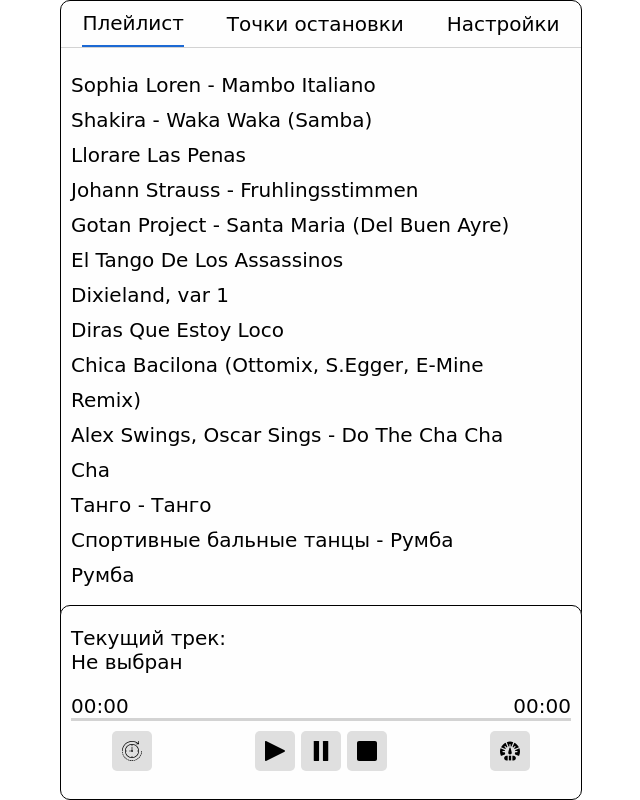
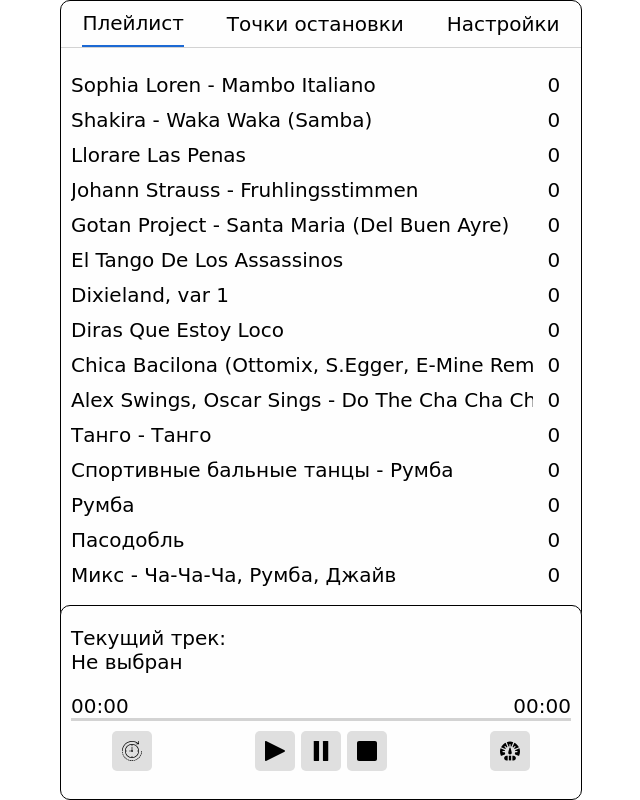
Before and after one commit to MikkyMeow/player-for-rehearsals, a plain HTML site: page index.html in a window 1280 px wide. Shown: the whole page, without its empty margins (319-959 px from the left). Drawn offline with Linux system fonts and the light colour scheme; a web font is replaced by a local one.

Commit message:
add trackPoints count

```diff
--- a/css/style.css
+++ b/css/style.css
@@ -97,12 +97,22 @@ li {
   list-style-type: none;
   min-height: 35px;
   line-height: 35px;
-  width: 90%;
+  width: 93%;
 }
 
-.info-container li:hover {
-  transform: scale(1.05);
-  transform: translateX(15px);
+.track-name {
+  white-space: pre;
+  overflow: hidden;
+}
+
+.track-points {
+  position: relative;
+  left: 15px;
+}
+
+.info-container .track-name:hover {
+  position: relative;
+  left: 10px;
   transition: all .3s;
 }
 
--- a/index.html
+++ b/index.html
@@ -19,60 +19,79 @@
         <ul class="list track-list active">
           <li class="track-item">
             <span class="track-name" data-src="audio/Sophia Loren - Mambo Italiano.mp3">Sophia Loren - Mambo Italiano</span>
+            <span class="track-points">0</span>
           </li>
           <li class="track-item">
             <span class="track-name" data-src="audio/Shakira - Waka Waka (Samba).mp3">Shakira - Waka Waka (Samba)</span>
+            <span class="track-points">0</span>
           </li>
           <li class="track-item">
             <span class="track-name" data-src="audio/Llorare Las Penas.mp3">Llorare Las Penas</span>
+            <span class="track-points">0</span>
           </li>
           <li class="track-item">
             <span class="track-name" data-src="audio/Johann Strauss - Fruhlingsstimmen.mp3">Johann Strauss - Fruhlingsstimmen</span>
+            <span class="track-points">0</span>
           </li>
           <li class="track-item">
             <span class="track-name" data-src="audio/Gotan Project - Santa Maria (Del Buen Ayre).mp3">Gotan Project - Santa Maria (Del Buen Ayre)</span>
+            <span class="track-points">0</span>
           </li>
           <li class="track-item">
             <span class="track-name" data-src="audio/El Tango De Los Assassinos.mp3">El Tango De Los Assassinos</span>
+            <span class="track-points">0</span>
           </li>
           <li class="track-item">
             <span class="track-name" data-src="audio/Dixieland, var 1.mp3">Dixieland, var 1</span>
+            <span class="track-points">0</span>
           </li>
           <li class="track-item">
             <span class="track-name" data-src="audio/Diras Que Estoy Loco.mp3">Diras Que Estoy Loco</span>
+            <span class="track-points">0</span>
           </li>
           <li class="track-item">
             <span class="track-name" data-src="audio/Chica Bacilona (Ottomix, S.Egger, E-Mine Remix).mp3">Chica Bacilona (Ottomix, S.Egger, E-Mine Remix)</span>
+            <span class="track-points">0</span>
           </li>
           <li class="track-item">
             <span class="track-name" data-src="audio/Alex Swings, Oscar Sings - Do The Cha Cha Cha.mp3">Alex Swings, Oscar Sings - Do The Cha Cha Cha</span>
+            <span class="track-points">0</span>
           </li>
           <li class="track-item">
             <span class="track-name" data-src="audio/Танго - Танго.mp3">Танго - Танго</span>
+            <span class="track-points">0</span>
           </li>
           <li class="track-item">
             <span class="track-name" data-src="audio/Спортивные бальные танцы - Румба.mp3">Спортивные бальные танцы - Румба</span>
+            <span class="track-points">0</span>
           </li>
           <li class="track-item">
             <span class="track-name" data-src="audio/Румба.mp3">Румба</span>
+            <span class="track-points">0</span>
           </li>
           <li class="track-item">
             <span class="track-name" data-src="audio/Пасодобль.mp3">Пасодобль</span>
+            <span class="track-points">0</span>
           </li>
           <li class="track-item">
             <span class="track-name" data-src="audio/Микс - Ча-Ча-Ча, Румба, Джайв.mp3">Микс - Ча-Ча-Ча, Румба, Джайв</span>
+            <span class="track-points">0</span>
           </li>
           <li class="track-item">
             <span class="track-name" data-src="audio/Медленный фокстрот.mp3">Медленный фокстрот</span>
+            <span class="track-points">0</span>
           </li>
           <li class="track-item">
             <span class="track-name" data-src="audio/Медленный вальс.mp3">Медленный вальс</span>
+            <span class="track-points">0</span>
           </li>
           <li class="track-item">
             <span class="track-name" data-src="audio/Барабаны - Африка.mp3">Барабаны - Африка</span>
+            <span class="track-points">0</span>
           </li>
           <li class="track-item">
             <span class="track-name" data-src="audio/Барабаны - Африка 2.mp3">Барабаны - Африка 2</span>
+            <span class="track-points">0</span>
           </li>
         </ul>
         <ul class="list point-list">
--- a/js/app.js
+++ b/js/app.js
@@ -121,10 +121,16 @@ for(let i = 0; i < menuBtn.length; i++) {
 //adding breakpoints
 let addPoint = document.querySelector('.add-point')
 let pointList = document.querySelector('.point-list')
+let trackPoint = document.querySelectorAll('.track-points')
 
+for (let i = 0; i < trackPoint.length; i++) {
+  trackPoint[i].innerHTML = tracksArray[i].points.length
+}
 
 addPoint.addEventListener('click', function() {
   tracksArray[trackCount].points.push(audio.currentTime)
+
+  trackPoint[trackCount].innerHTML = parseInt(trackPoint[trackCount].innerHTML) + 1;
 
   let serialArr = JSON.stringify(tracksArray);
   localStorage.setItem('tracks', serialArr);
@@ -150,6 +156,10 @@ let lsClean = document.querySelector('.localstorage-clean')
 
 lsClean.addEventListener('click', function() {
   localStorage.clear();
+  console.log(123);
+  for (let i = 0; i < trackPoint.length; i++) {
+    trackPoint[i].innerHTML = 0;
+  }
   fillTracksArray();
   removeBreakpointsList();
   alert('Локальное хранилище очищено.')
```
Also changed, not shown: img/background.jpg (added).
